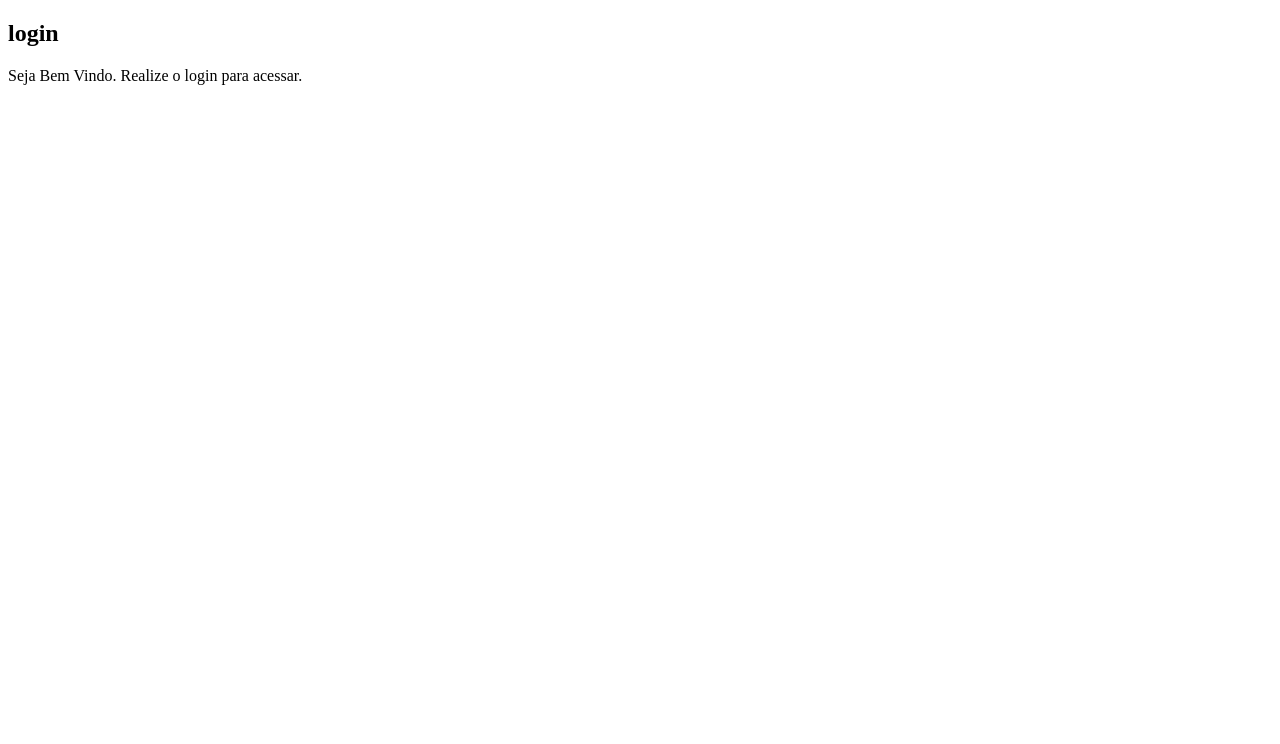
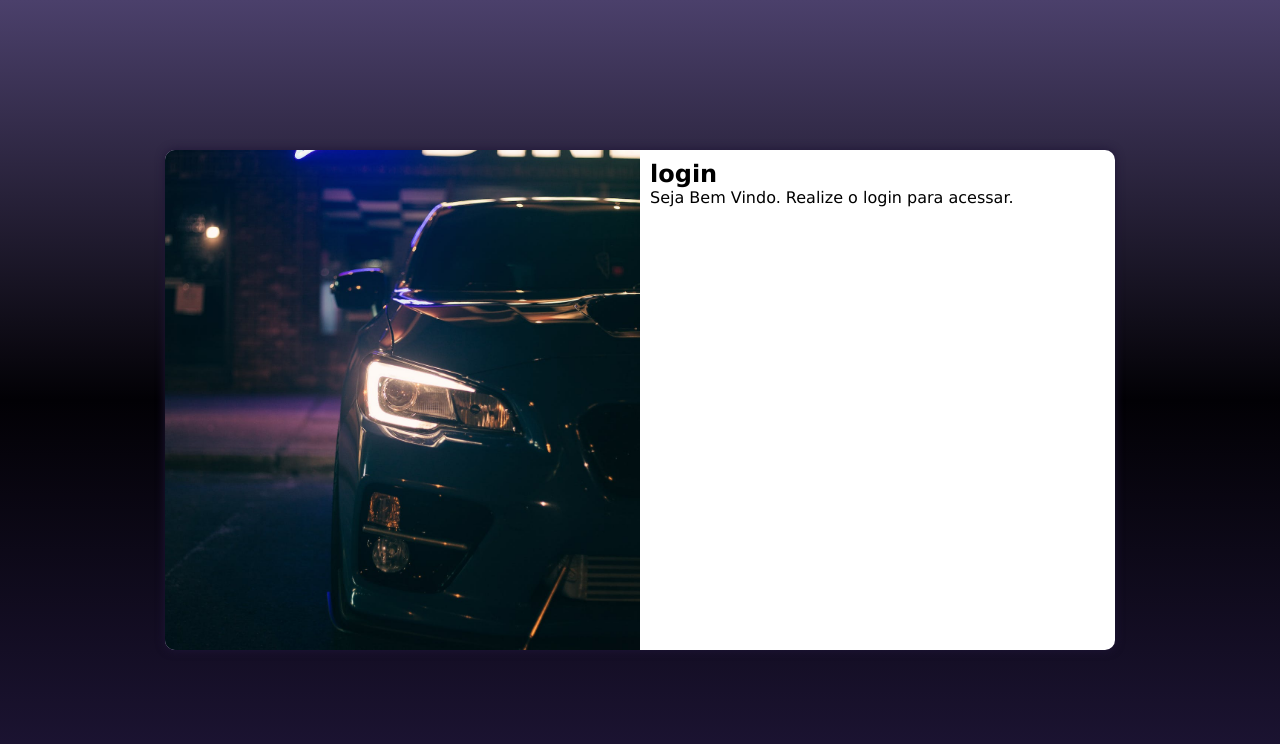
Before and after one commit to LorenzoHzK/Projeto-Login, a plain HTML site: page index.html in a window 1280 px wide. Drawn offline with Linux system fonts and the light colour scheme.

Commit message:
creating the gradient

```diff
--- /dev/null
+++ b/estilos/media-query.css
@@ -0,0 +1,52 @@
+@charset "UTF-8";
+
+:root{
+    --roxo: #1F1638;
+    --roxo-clarinho: #4B406B;
+    --preto: #020105;
+    --roxo-claro: #867E9E;
+    --roxo-bem-claro: #B2A7D1;
+}
+
+@media screen and (min-width: 768px) and (max-width: 992px){
+
+    body{
+        background-image: linear-gradient(to top, var(--roxo), var(--preto), var(--roxo-clarinho));
+    }
+
+    #login{
+        width: 90vw;
+    }
+
+    section#login > div#imagem{
+        float: left;
+        width: 30%;
+        height: 100%;
+    }
+
+    section#login > div#form{
+        float: right;
+        width: 70%;
+    }
+}
+
+@media screen and (min-width: 992px) {
+
+    body{
+        background-image: linear-gradient(to top, var(--roxo), var(--preto), var(--roxo-clarinho));
+    }
+
+    section#login {
+        width: 950px;
+    }
+    section#login > div#imagem {
+        float: left;
+        width: 50%;
+        height: 100%;
+    }
+
+    section#login > div#form{
+        float: right;
+        width: 50%;
+    }
+}
--- a/estilos/style.css
+++ b/estilos/style.css
@@ -9,3 +9,60 @@
     roxo claro: #867E9E
     roxo bem claro: #B2A7D1
 */
+
+:root{
+    --roxo: #1F1638;
+    --roxo-clarinho: #4B406B;
+    --preto: #020105;
+    --roxo-claro: #867E9E;
+    --roxo-bem-claro: #B2A7D1;
+}
+
+*{
+    font-family: 'Lucida Sans', 'Lucida Sans Regular', 'Lucida Grande', 'Lucida Sans Unicode', Geneva, Verdana, sans-serif;
+    padding: 0px;
+    margin: 0px;
+    box-sizing: border-box;
+}
+
+body, html {
+    background-color: var(--roxo);
+    height: 100vh;
+    width: 100vw;
+}
+
+main{
+    position: relative;
+    height: 100vh;
+    width: 100vw;
+}
+
+#login{
+    position: absolute;
+    top: 50%;
+    left: 50%;
+    transform: translate(-50%, -50%);
+    overflow: hidden;
+
+    background-color: white;
+    width: 250px;
+    height: 500px;
+    border-radius: 10px;
+    box-shadow: 0px 0px 10px var(--roxo);
+
+    transition: width .8s, height .8s;
+    transition-timing-function: ease;
+}
+
+section#login > div#imagem{
+    display: block;
+    background: var(--roxo-clarinho) url(../imagens/imagem.jpg) no-repeat;
+    height: 200px;
+    background-size: cover;
+    background-position: left center;
+}
+
+section#login > div#form{
+    display: block;
+    padding: 10px;
+}
--- a/index.html
+++ b/index.html
@@ -1,16 +1,17 @@
 <!DOCTYPE html>
 <html lang="pt-br">
-    <link rel="stylesheet" href="estilos/style.css">
 <head>
     <meta charset="UTF-8">
     <meta name="viewport" content="width=device-width, initial-scale=1.0">
     <title>Tela de Login</title>
+    <link rel="stylesheet" href="estilos/style.css">
+    <link rel="stylesheet" href="estilos/media-query.css">
 </head>
 <body>
     <main>
         <section id="login">
             <div id="imagem">
-
+                <!-- Imagem -->
             </div>
             <div id="form">
                 <h1>login</h1>
```
